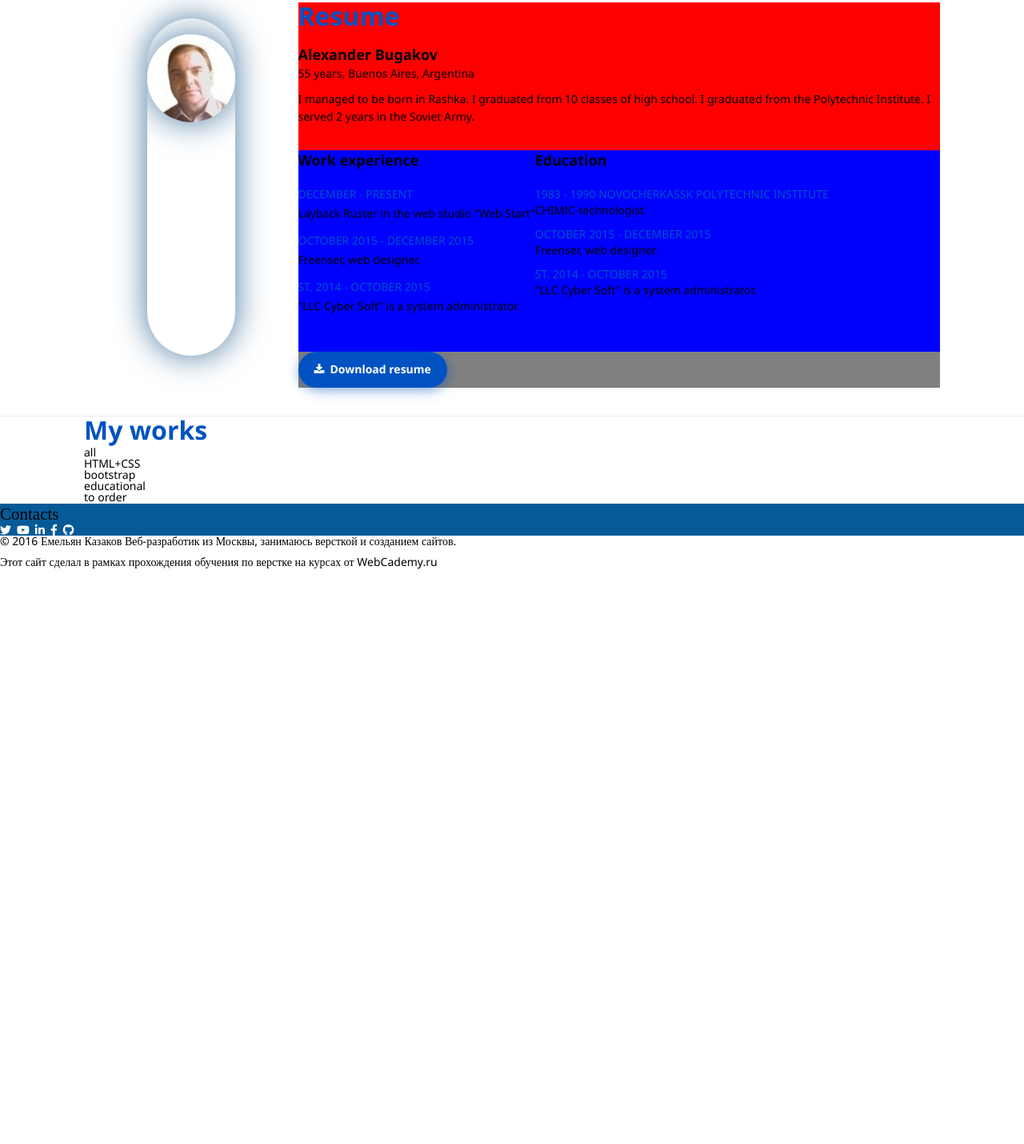
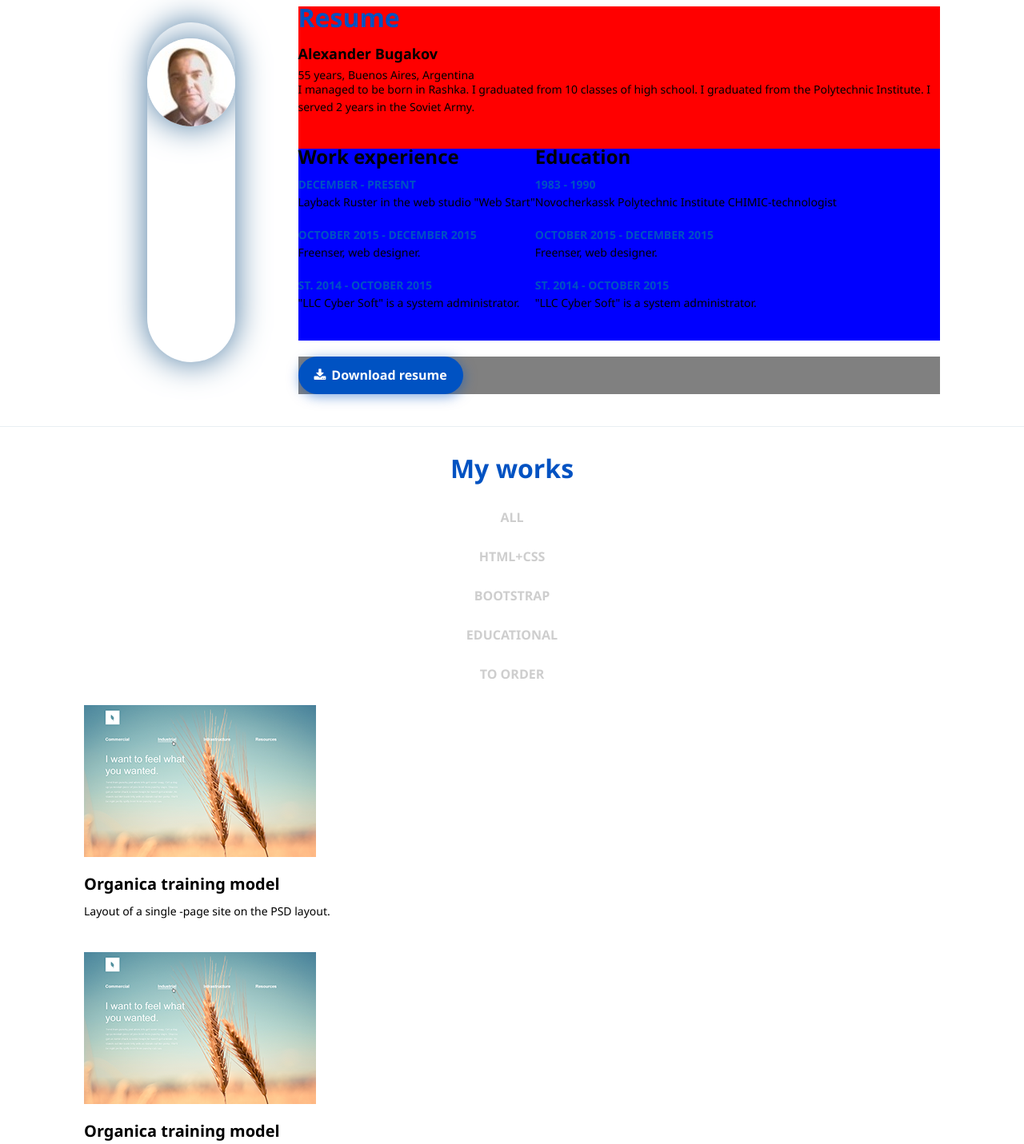
Before and after one commit to enterkvas/dz_19_portfolio, a plain HTML site: page index.html in a window 1280 px wide. Shown: the part 832-2263 px from the top of the page at 80% size. Before the commit the page ends 1554 px from the top, so only its background shows below. Drawn offline with Linux system fonts and the light colour scheme; files whose address does not match are found by name.

Commit message:
The seventh commit: The works block 320 is ready

```diff
--- a/css/variables.css
+++ b/css/variables.css
@@ -9,6 +9,7 @@
   --default-bg-menu: #1D6DAC;
   --default-bg-menu-mobile: #15598D;
   --default-border-bottom-sections: #e9eff3;
+  --default-color-categories: #cecece;
 
   --swiper-pagination-bullet-horizontal-gap: 9px;
 }
--- a/index.html
+++ b/index.html
@@ -58,9 +58,9 @@
           </div>
           <div class="resume__about">
             <h2 class="resume__title heading">Resume</h2>
-            <p class="resume__name"><strong>Alexander Bugakov</strong></p>
-            <p class="text">55 years, Buenos Aires, Argentina</p>
-            <p class="text resume__descr">I managed to be born in Rashka. I graduated from 10 classes of high school. I
+            <p class="resume__name">Alexander Bugakov</p>
+            <p>55 years, Buenos Aires, Argentina</p>
+            <p class="resume__descr">I managed to be born in Rashka. I graduated from 10 classes of high school. I
               graduated
               from the Polytechnic Institute. I served 2 years in the Soviet Army.</p>
           </div>
@@ -69,16 +69,22 @@
               <div class="heading--medium">Work experience</div>
               <ul class="definition-list">
                 <li class="definition-list__item">
-                  <div class="definition-list__def">December - present</div>
-                  <div class="definition-list__descr"><p class="text">Layback Ruster in the web studio "Web Start"</p></div>
+                  <div class="definition-list__period">December - present</div>
+                  <div class="definition-list__descr">
+                    <p>Layback Ruster in the web studio "Web Start"</p>
+                  </div>
                 </li>
                 <li class="definition-list__item">
-                  <div class="definition-list__def">October 2015 - December 2015</div>
-                  <div class="definition-list__descr"><p class="text">Freenser, web designer.</p></div>
+                  <div class="definition-list__period">October 2015 - December 2015</div>
+                  <div class="definition-list__descr">
+                    <p>Freenser, web designer.</p>
+                  </div>
                 </li>
                 <li class="definition-list__item">
-                  <div class="definition-list__def">St. 2014 - October 2015</div>
-                  <div class="definition-list__descr"><p class="text">"LLC Cyber Soft" is a system administrator.</p></div>
+                  <div class="definition-list__period">St. 2014 - October 2015</div>
+                  <div class="definition-list__descr">
+                    <p>"LLC Cyber Soft" is a system administrator.</p>
+                  </div>
                 </li>
               </ul>
             </div>
@@ -87,16 +93,22 @@
               <div class="heading--medium">Education</div>
               <ul class="definition-list">
                 <li class="definition-list__item">
-                  <div class="definition-list__def">1983 - 1990 Novocherkassk Polytechnic Institute</div>
-                  <div class="definition-list__descr"><p>CHIMIC-technologist</p></div>
+                  <div class="definition-list__period">1983 - 1990</div>
+                  <div class="definition-list__descr">
+                    <p> Novocherkassk Polytechnic Institute CHIMIC-technologist</p>
+                  </div>
                 </li>
                 <li class="definition-list__item">
-                  <div class="definition-list__def">October 2015 - December 2015</div>
-                  <div class="definition-list__descr"><p>Freenser, web designer.</p></div>
+                  <div class="definition-list__period">October 2015 - December 2015</div>
+                  <div class="definition-list__descr">
+                    <p>Freenser, web designer.</p>
+                  </div>
                 </li>
                 <li class="definition-list__item">
-                  <div class="definition-list__def">St. 2014 - October 2015</div>
-                  <div class="definition-list__descr"><p>"LLC Cyber Soft" is a system administrator.</p></div>
+                  <div class="definition-list__period">St. 2014 - October 2015</div>
+                  <div class="definition-list__descr">
+                    <p>"LLC Cyber Soft" is a system administrator.</p>
+                  </div>
                 </li>
               </ul>
             </div>
@@ -104,7 +116,7 @@
 
           <div class="resume__button">
             <a class="button">
-             <i class="fa fa-download"></i>Download resume
+              <i class="fa fa-download"></i>Download resume
             </a>
           </div>
         </div>
@@ -113,20 +125,88 @@
         <div class="works__container _container">
           <h2 class="works__title heading">My works</h2>
           <ul class="works__categories">
-            <li><a href=""></a>all</li>
-            <li><a href=""></a>HTML+CSS</li>
-            <li><a href=""></a>bootstrap</li>
-            <li><a href=""></a>educational</li>
-            <li><a href=""></a>to order</li>
+            <li><a href="#">all</a></li>
+            <li><a href="#">HTML+CSS</a></li>
+            <li><a href="#">bootstrap</a></li>
+            <li><a href="#">educational</a></li>
+            <li><a href="#">to order</a></li>
           </ul>
           <div class="works__row">
             <div class="works__col">
               <div class="works__item card">
-                <div class="card">
-                  <div class="card__img">
-
-                  </div>
-                  <div class="card__content"></div>
+                <div class="card__img">
+                  <img src="img/images/images-portfolio/organica.jpg_4527.png" alt="Apollo picture">
+                </div>
+                <div class="card__title">
+                  <a href="#">Organica training model</a>
+                </div>
+                <div class="card__descr">
+                  <p>Layout of a single -page site on the PSD layout.</p>
+                </div>
+              </div>
+            </div>
+            <div class="works__col">
+              <div class="works__item card">
+                <div class="card__img">
+                  <img src="img/images/images-portfolio/organica.jpg_4527.png" alt="Apollo picture">
+                </div>
+                <div class="card__title">
+                  <a href="#">Organica training model</a>
+                </div>
+                <div class="card__descr">
+                  <p>Layout of a single -page site on the PSD layout.</p>
+                </div>
+              </div>
+            </div>
+            <div class="works__col">
+              <div class="works__item card">
+                <div class="card__img">
+                  <img src="img/images/images-portfolio/organica.jpg_4527.png" alt="Apollo picture">
+                </div>
+                <div class="card__title">
+                  <a href="#">Organica training model</a>
+                </div>
+                <div class="card__descr">
+                  <p>Layout of a single -page site on the PSD layout.</p>
+                </div>
+              </div>
+            </div>
+            <div class="works__col">
+              <div class="works__item card">
+                <div class="card__img">
+                  <img src="img/images/images-portfolio/organica.jpg_4527.png" alt="Apollo picture">
+                </div>
+                <div class="card__title">
+                  <a href="#">Organica training model</a>
+                </div>
+                <div class="card__descr">
+                  <p>Layout of a single -page site on the PSD layout.</p>
+                </div>
+              </div>
+            </div>
+            <div class="works__col">
+              <div class="works__item card">
+                <div class="card__img">
+                  <img src="img/images/images-portfolio/organica.jpg_4527.png" alt="Apollo picture">
+                </div>
+                <div class="card__title">
+                  <a href="#">Organica training model</a>
+                </div>
+                <div class="card__descr">
+                  <p>Layout of a single -page site on the PSD layout.</p>
+                </div>
+              </div>
+            </div>
+            <div class="works__col">
+              <div class="works__item card">
+                <div class="card__img">
+                  <img src="img/images/images-portfolio/organica.jpg_4527.png" alt="Apollo picture">
+                </div>
+                <div class="card__title">
+                  <a href="#">Organica training model</a>
+                </div>
+                <div class="card__descr">
+                  <p>Layout of a single -page site on the PSD layout.</p>
                 </div>
               </div>
             </div>
--- a/scss/base/_base.scss
+++ b/scss/base/_base.scss
@@ -8,14 +8,5 @@ body {
 }
 
 body {
-  font-family: 'Noto Sans';
+  font-family: 'Noto Sans', serif, sans-serif;
 }
-
-p {
-  margin-bottom: 10px;
-}
-
-.text {
-  line-height: calc(22 / 14);
-  font-weight: 400;
-}
--- a/scss/blocks/_button.scss
+++ b/scss/blocks/_button.scss
@@ -4,7 +4,9 @@
   padding: 15px 20px;
   color: #fff;
   border-radius: 24px;
+  font-size: 16px;
   font-weight: 700;
+  line-height: 1;
   text-decoration: none;
   box-shadow: 1px 3px 15px 0px rgba(0,82,194,0.5);
 }
--- a/scss/blocks/_card.scss
+++ b/scss/blocks/_card.scss
@@ -0,0 +1,17 @@
+.card {
+  &__img {margin-bottom: 20px;}
+
+  &__title {margin-bottom: 12px;}
+
+  &__title a {
+    font-family: 'Noto Sans', serif, sans-serif;
+    font-size: 20px;
+    line-height: 1.2;
+    font-weight: 700;
+    color: #000000;
+  }
+
+  &__descr {
+    line-height: calc(20 / 14);
+  }
+}
--- a/scss/blocks/_definition-list.scss
+++ b/scss/blocks/_definition-list.scss
@@ -2,13 +2,21 @@
   margin-top: 15px;
 
   &__item {
-    margin-bottom: 10px;
+    margin-bottom: 23px;
   }
 
-  &__def {
+  &__item:last-child {
+    margin-bottom: 0;
+  }
+
+  &__period {
+    margin-bottom: 4px;
     font-size: 14px;
-    line-height: calc(26 / 14);
+    font-weight: 700;
+    line-height: 1;
     text-transform: uppercase;
     color: #0052c2;
   }
+
+  &__descr {line-height: calc(22 / 14);}
 }
--- a/scss/blocks/_heading.scss
+++ b/scss/blocks/_heading.scss
@@ -1,17 +1,17 @@
 .heading {
   font-family: 'Noto Sans';
   font-size: 32px;
-  line-height: 1.2;
+  line-height: 1;
   font-weight: 700;
-  color: #0052c2;
+  color: var(--default-text-blue-dark);
 
   &--white {
     color: var(--default-text-white);
   }
 
   &--medium {
-    font-size: 18px;
-    line-height: 28px;
+    font-size: 24px;
+    line-height: 1;
     font-weight: 700;
     color: #010101;
   }
--- a/scss/sections/_resume.scss
+++ b/scss/sections/_resume.scss
@@ -1,8 +1,7 @@
 .resume {
-  padding-top: 35px;
-  padding-bottom: 35px;
+  padding-top: 40px;
+  padding-bottom: 40px;
   color: var(--default-text-black-near);
-  border-bottom: 1px solid var(--default-border-bottom-sections);
 
   &__container {}
 
@@ -31,18 +30,23 @@
 
   &__name {
     margin-top: 20px;
-    margin-bottom: 3px;
+    margin-bottom: 10px;
     font-size: 18px;
+    font-weight: 700;
     line-height: 1;
-    // font-weight: 700;
-    // color: #010101;
   }
+
+  &__row {margin-bottom: 20px;}
 
   &__col {margin-bottom: 35px;}
 
-  &__descr {margin-bottom: 30px;}
+  &__col:last-child {margin-bottom: 0;}
 
-  &__item {}
+  &__descr {
+    margin-bottom: 40px;
+    font-weight: 500;
+    line-height: calc(22 / 14);
+  }
 
 // Grid grid for tablets and desktops
   @media(min-width: 768px) {
--- a/scss/sections/_works.scss
+++ b/scss/sections/_works.scss
@@ -1,3 +1,47 @@
 .works {
-  // background-color: green;
+  padding: 35px 0px 47px;
+  border-top: 1px solid var(--default-border-bottom-sections);
+
+  &__container {}
+
+  &__title {
+    margin-bottom: 33px;
+    line-height: 1.2;
+    text-align: center;
+  }
+
+  &__categories {
+    margin-bottom: 30px;
+    text-align: center;
+  }
+
+  &__categories li {
+    margin-bottom: 33px;
+    font-size: 16px;
+    font-weight: 700;
+    line-height: 1;
+  }
+
+  &__categories li:last-child {margin-bottom: 0;}
+
+  &__categories li a {
+    display: inline-block;
+    text-decoration: none;
+    text-transform: uppercase;
+    color: var(--default-color-categories);
+  }
+
+  &__categories li a:hover {
+    padding: 10px 20px;
+    color: #010101;
+    border: 2px solid var(--default-text-blue-dark);
+  }
+
+  &__row {}
+
+  &__col {margin-bottom: 40px;}
+
+  &__col:last-child {margin-bottom: 0;}
+
+  &__item {}
 }
```
Also changed, not shown: css/style.css, 1 other file.
